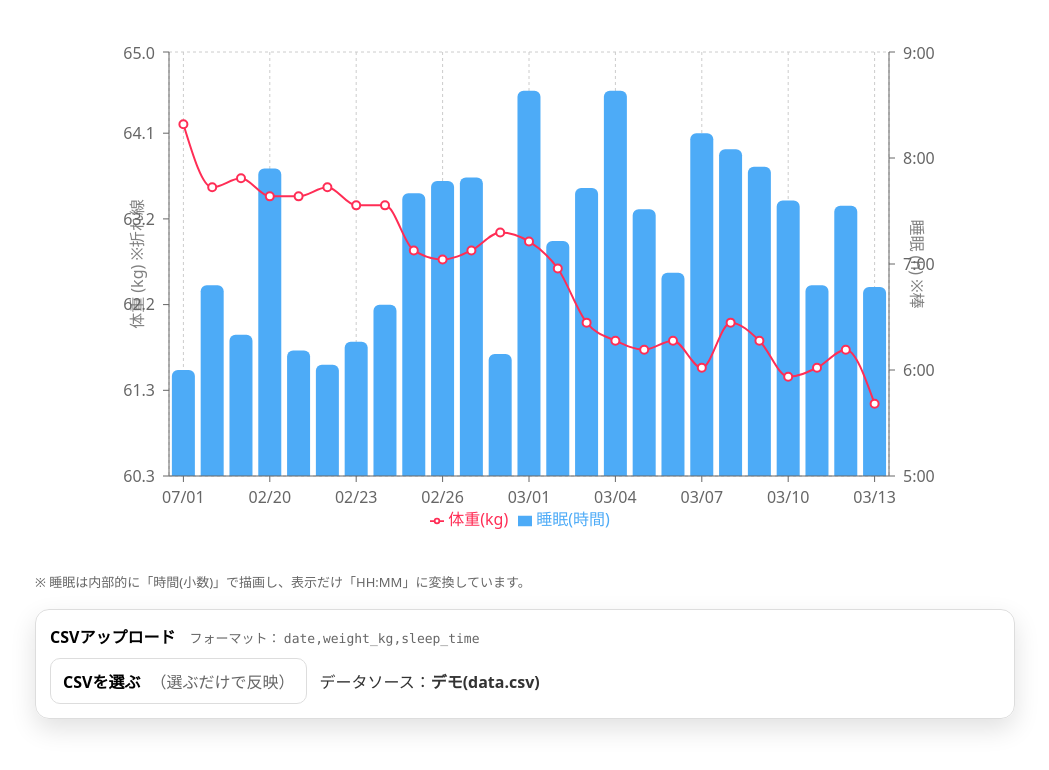
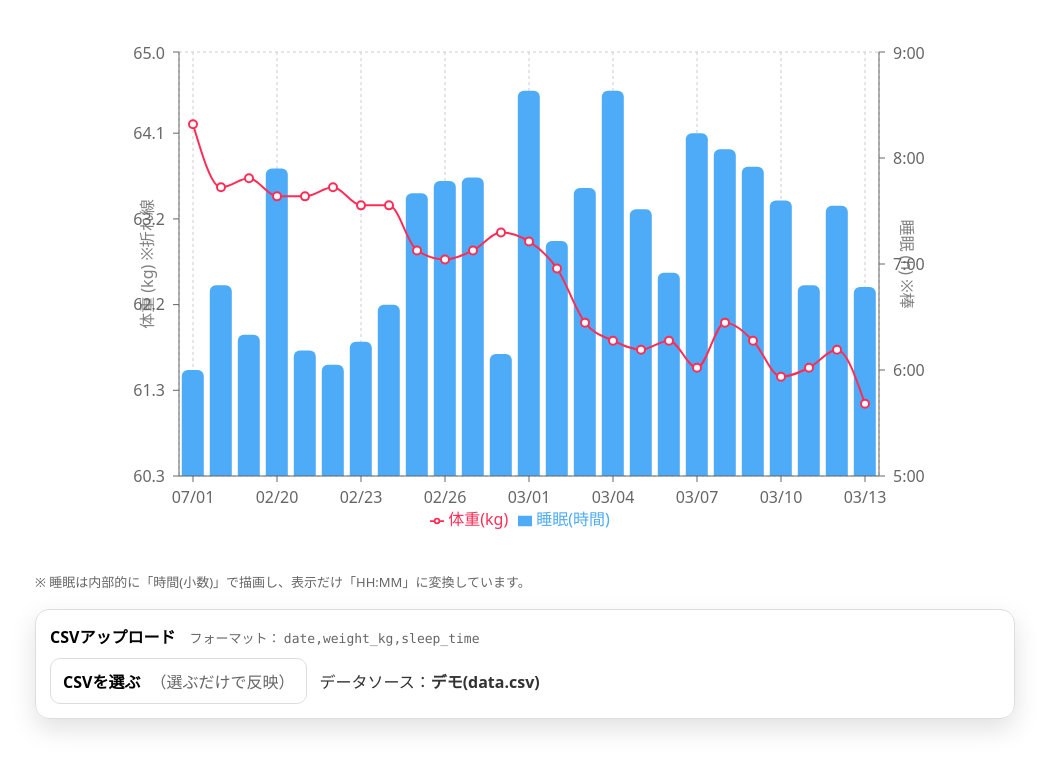
Before and after one commit to peridotan/health-chart, a React (Vite) app: page / in a window 1280 px wide. Shown: the top 770 px of the page, without its empty margins (115-1164 px from the left). Built offline with nearby package versions, Linux system fonts and the light colour scheme.

Commit message:
Update App.jsx

```diff
--- a/src/App.jsx
+++ b/src/App.jsx
@@ -290,7 +290,7 @@ export default function App() {
           <ResponsiveContainer>
             <ComposedChart
               data={data}
-              margin={{ top: 10, right: 70, left: 70, bottom: 20 }}
+              margin={{ top: 10, right: 80, left: 80, bottom: 20 }}
             >
               <CartesianGrid strokeDasharray="3 3" />
 
@@ -313,7 +313,7 @@ export default function App() {
                   value: "体重 (kg) ※折れ線",
                   angle: -90,
                   position: "outsideLeft",
-                  offset: 18,
+                  offset: 24,
                   style: { textAnchor: "middle" },
                 }}
               />
@@ -329,7 +329,7 @@ export default function App() {
                   value: "睡眠 (h) ※棒",
                   angle: 90,
                   position: "outsideRight",
-                  offset: 18,
+                  offset: 24,
                   style: { textAnchor: "middle" },
                 }}
               />
```
